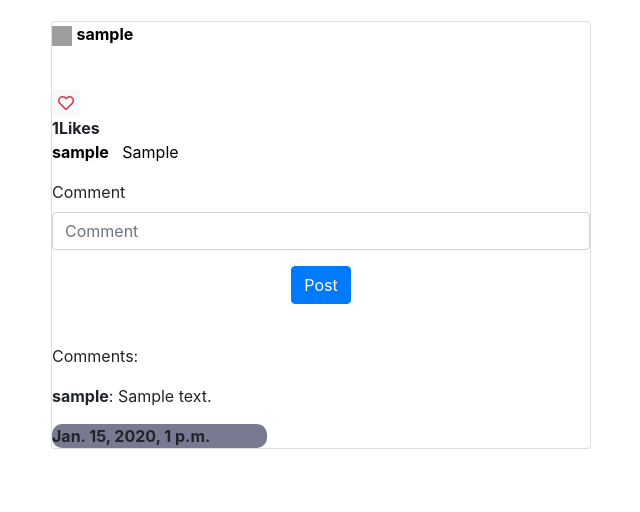
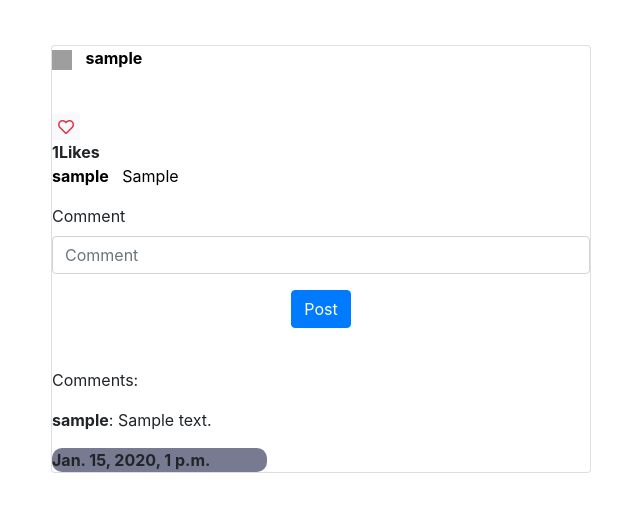
Before and after one commit to gwashh/instaclonnee, a Django app: page / in a window 1280 px wide. Shown: the part 59-571 px from the top of the page, without its empty margins (34-674 px from the left). Run offline with Django 3.2, Linux system fonts and the light colour scheme; a user stored in the database is signed in; tables that the repository leaves empty hold one stand-in row (values such as "Sample post"); some libraries are stand-ins or nearby versions; some web fonts are replaced; grey boxes are pictures that could not be loaded.

Commit message:
modifications index.html

```diff
--- a/insta/templates/all-temps/index.html
+++ b/insta/templates/all-temps/index.html
@@ -1,7 +1,7 @@
 {%extends 'all-temps/base.html'%}
 {% load bootstrap4 %}
 {% block content %} {{block.super}}
-<br>
+<br> <br>
 <div class="container">
   <div class="row">
     <div class="col-md-6">
@@ -11,7 +11,7 @@
           <div>
             <a href="{% url 'user_profile' posts.user.id %}">
               <img src="https://cdn.pixabay.com/photo/2014/04/02/10/25/man-303792__340.png" alt="" width="20px"
-                height="20px">&nbsp;</a>
+                height="20px">&nbsp;&nbsp;&nbsp;</a>
           </div>
           <div>
             <a href="{% url 'user_profile' posts.user.id %}" style="color: black;">
@@ -48,7 +48,7 @@
         </div>
 
 
-        <form action="{% url 'comments' image_id=posts.id%}" class="comment-form com"  method="POST"
+        <form action="{% url 'comments' image_id=posts.id%}" class="comment-form com" id="commentform"  method="POST"
           enctype="multipart/form-data">
           {% csrf_token%}
           {% bootstrap_form form %}
@@ -58,7 +58,7 @@
           <input type="hidden" name="next" value="{{next}}">
           <br>
         </form>
-        <div>
+        <div class="comments">
           <p>Comments:</p>
           {% for comment in posts.saved_comments %}
           <p> <span><strong>{{comment.user}}</strong></span>: {{comment.comment}}</p>
```
